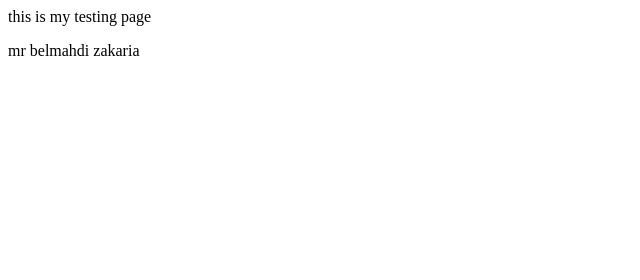
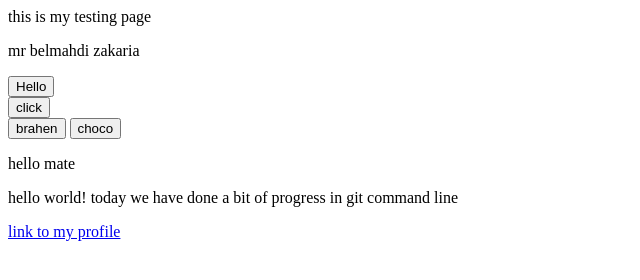
Before and after one commit to ZAKARIABELMAHDI/frontend, a plain HTML site: page index.html in a window 1280 px wide. Shown: the whole page, without its empty margins (0-640 px from the left). Drawn offline with Linux system fonts and the light colour scheme.

Commit message:
started a new courrse in youtube

```diff
--- a/index.html
+++ b/index.html
@@ -8,5 +8,16 @@
     <body>
         this is my testing page
         <p> mr belmahdi zakaria</p>
+        <button>Hello </button> <br>
+        <button>click</button> <br>
+        <button> brahen</button> <button>choco</button>
+        <p>
+            hello mate
+        </p>
+        <p>
+            hello world!
+            today we have done a bit  of progress in git command line
+        </p>
+        <a href="https://www.facebook.com" target="_blank">link to my profile</a>
     </body>
 </htm>
```
